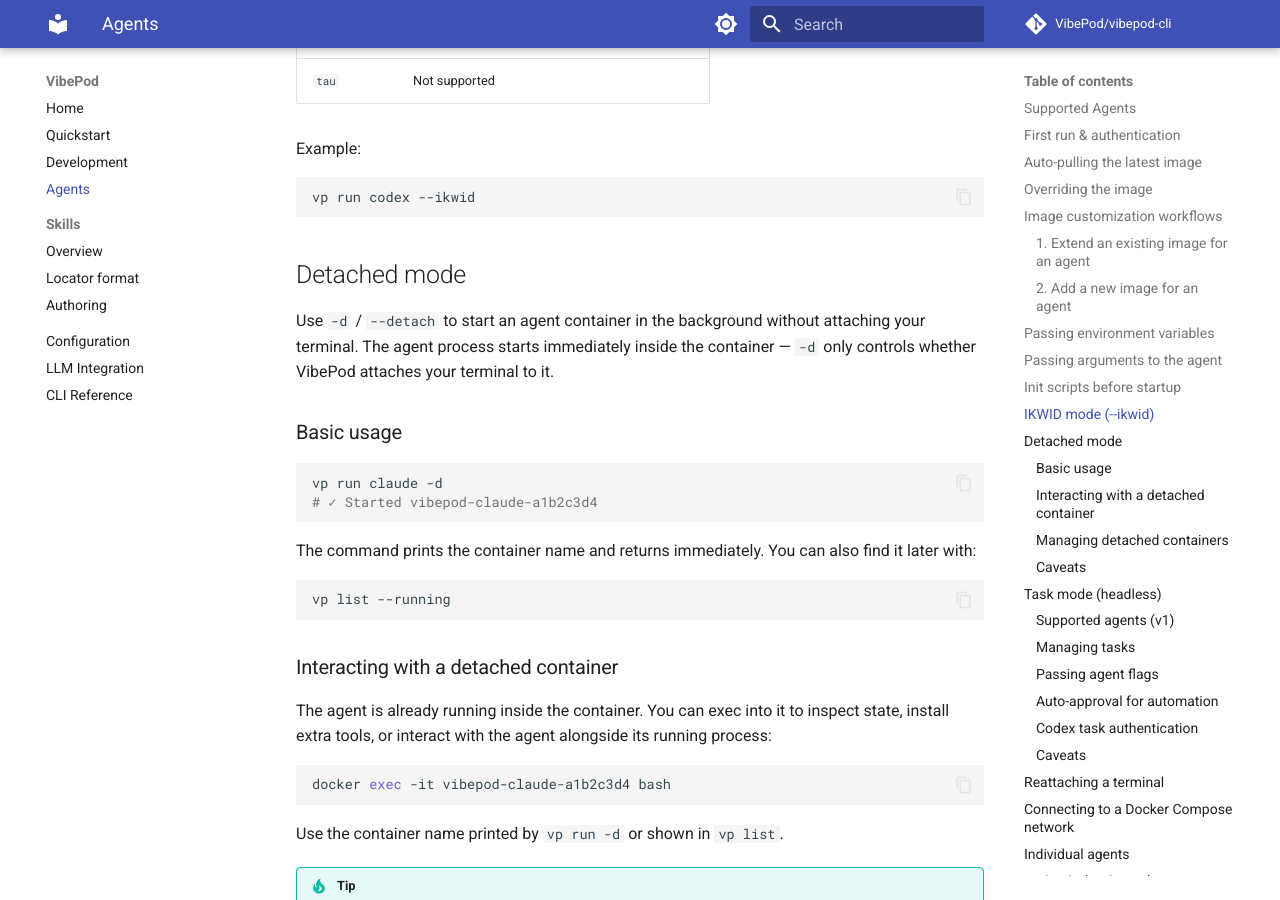
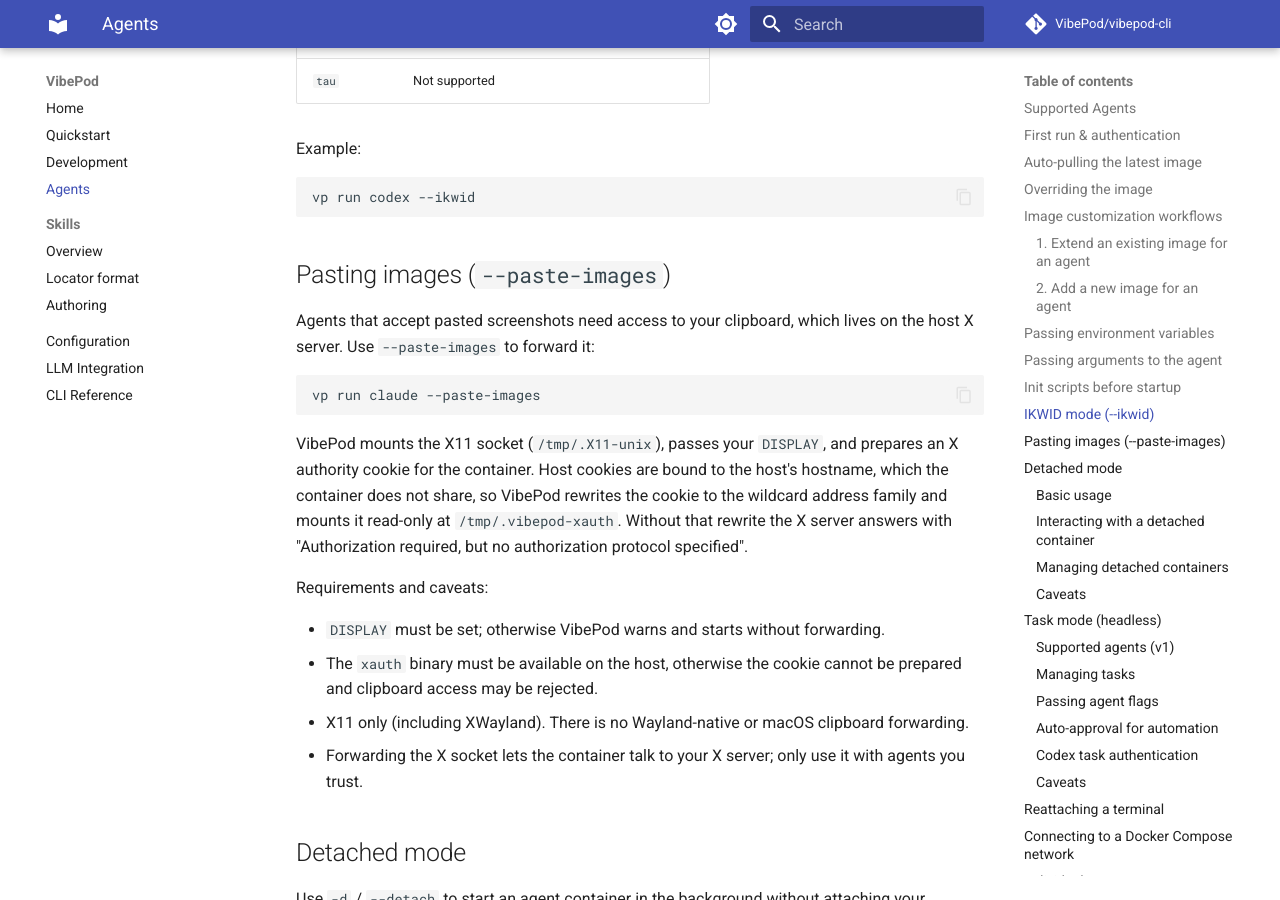
Before and after one commit to VibePod/vibepod-cli, an MkDocs documentation site: the page built from docs/agents/index.md, in a window 1280 px wide and 900 px high, scrolled down 4994 px. Built offline with MkDocs 1.6.1 and Material for MkDocs 9.7.7, drawn with Linux system fonts in a browser that asks for light colours; comment, search, counter and statistics services are not loaded.

````diff
--- a/docs/agents/index.md
+++ b/docs/agents/index.md
@@ -209,6 +209,32 @@ Example:
 ```bash
 vp run codex --ikwid
 ```
+
+## Pasting images (`--paste-images`)
+
+Agents that accept pasted screenshots need access to your clipboard, which lives
+on the host X server. Use `--paste-images` to forward it:
+
+```bash
+vp run claude --paste-images
+```
+
+VibePod mounts the X11 socket (`/tmp/.X11-unix`), passes your `DISPLAY`, and
+prepares an X authority cookie for the container. Host cookies are bound to the
+host's hostname, which the container does not share, so VibePod rewrites the
+cookie to the wildcard address family and mounts it read-only at
+`/tmp/.vibepod-xauth`. Without that rewrite the X server answers with
+"Authorization required, but no authorization protocol specified".
+
+Requirements and caveats:
+
+- `DISPLAY` must be set; otherwise VibePod warns and starts without forwarding.
+- The `xauth` binary must be available on the host, otherwise the cookie cannot
+  be prepared and clipboard access may be rejected.
+- X11 only (including XWayland). There is no Wayland-native or macOS clipboard
+  forwarding.
+- Forwarding the X socket lets the container talk to your X server; only use it
+  with agents you trust.
 
 ## Detached mode
 
--- a/pyproject.toml
+++ b/pyproject.toml
@@ -1,6 +1,6 @@
 [project]
 name = "vibepod"
-version = "0.17.0"
+version = "0.18.0"
 description = "One CLI for containerized AI coding agents"
 readme = "README.md"
 requires-python = ">=3.10"
--- a/src/vibepod/__init__.py
+++ b/src/vibepod/__init__.py
@@ -1,3 +1,3 @@
 """VibePod package."""
 
-__version__ = "0.17.0"
+__version__ = "0.18.0"
````
Also changed, not shown: 1 other file.
